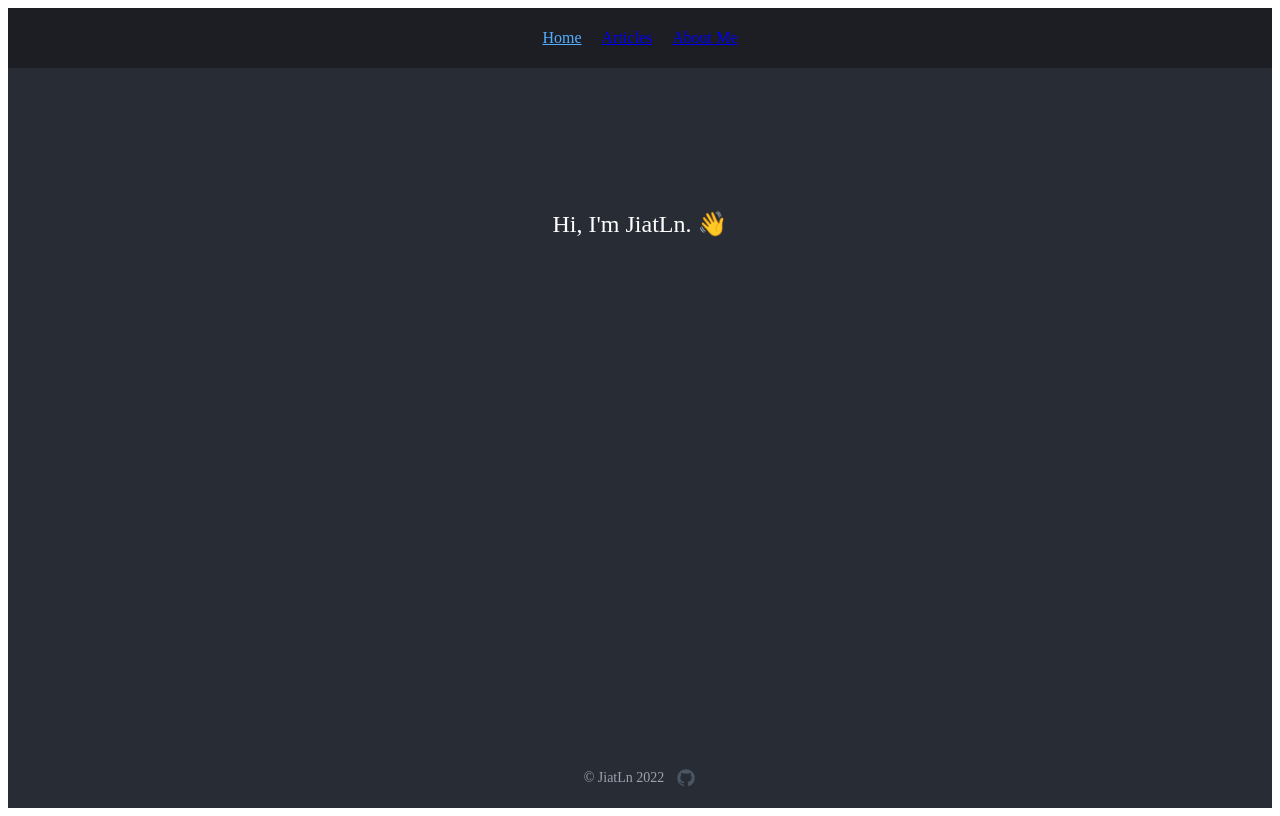
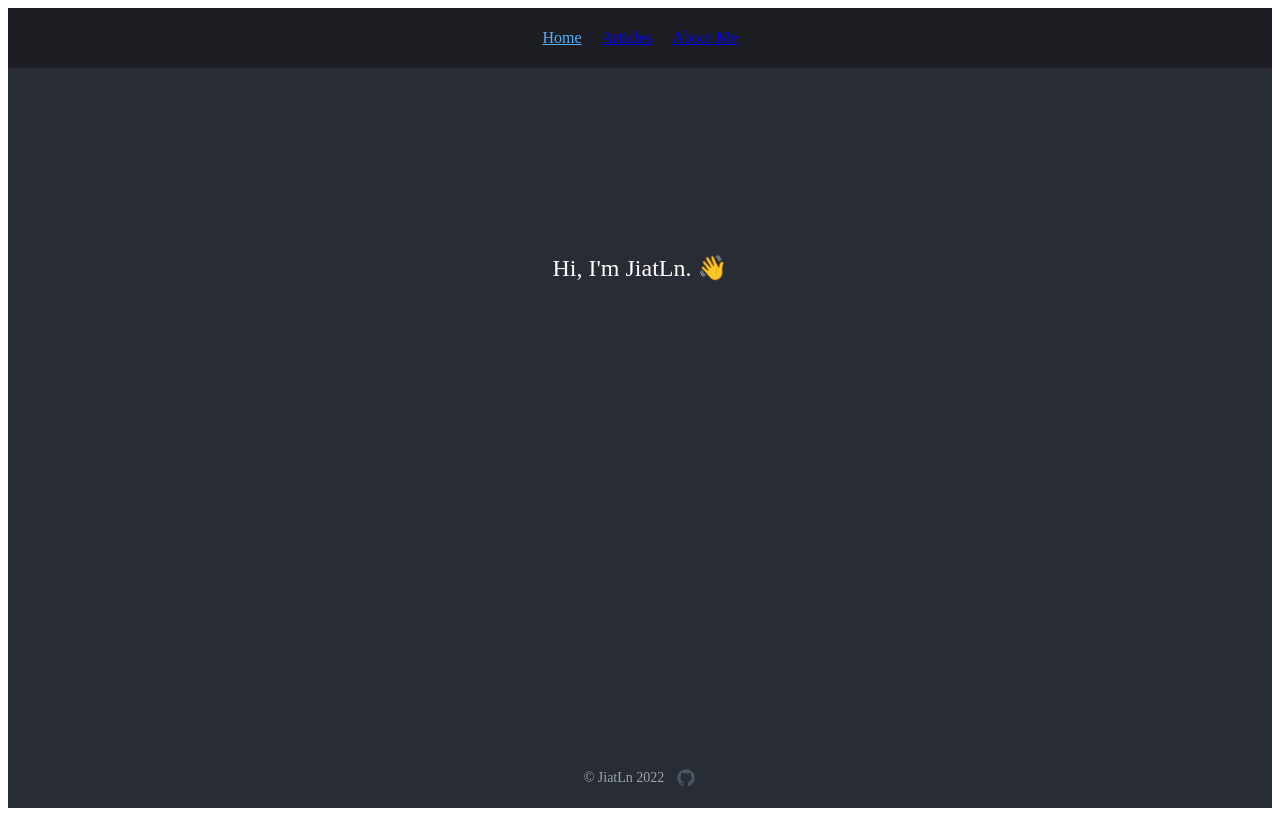
Before and after one commit to JiatLn/JiatLn.me, a Nuxt app: page / in a window 1280 px wide. Built offline with nearby package versions, Linux system fonts and the light colour scheme.

Commit message:
update: layout

```diff
--- a/app.vue
+++ b/app.vue
@@ -1,6 +1,6 @@
 <script setup>
 useHead({
-  title: 'Nuxt3 Template',
+  title: 'JiatLn\'s Page',
   link: [
     {
       rel: 'icon', type: 'image/png', href: '/icon.png',
--- a/layouts/default.vue
+++ b/layouts/default.vue
@@ -3,7 +3,7 @@
 <template>
   <main bg="#282c34" text-white>
     <TheNav />
-    <div min-h="[calc(100vh-120px)]" flex-c>
+    <div min-h="[calc(100vh-120px)]" flex>
       <slot />
     </div>
     <TheFooter />
--- a/pages/about.vue
+++ b/pages/about.vue
@@ -1,7 +1,7 @@
 <script setup lang="ts"></script>
 
 <template>
-  <div text-center flex="c col" h-full>
+  <div text-center flex="c col" h-400px w-full>
     <div text="2xl" border-b pb-10px mb-10px>
       About me
     </div>
--- a/pages/index.vue
+++ b/pages/index.vue
@@ -5,7 +5,7 @@
 </script>
 
 <template>
-  <div h-400px>
+  <div h-400px flex-c w-full>
     <div text="2xl">
       Hi, I'm JiatLn. 👋
     </div>
```
